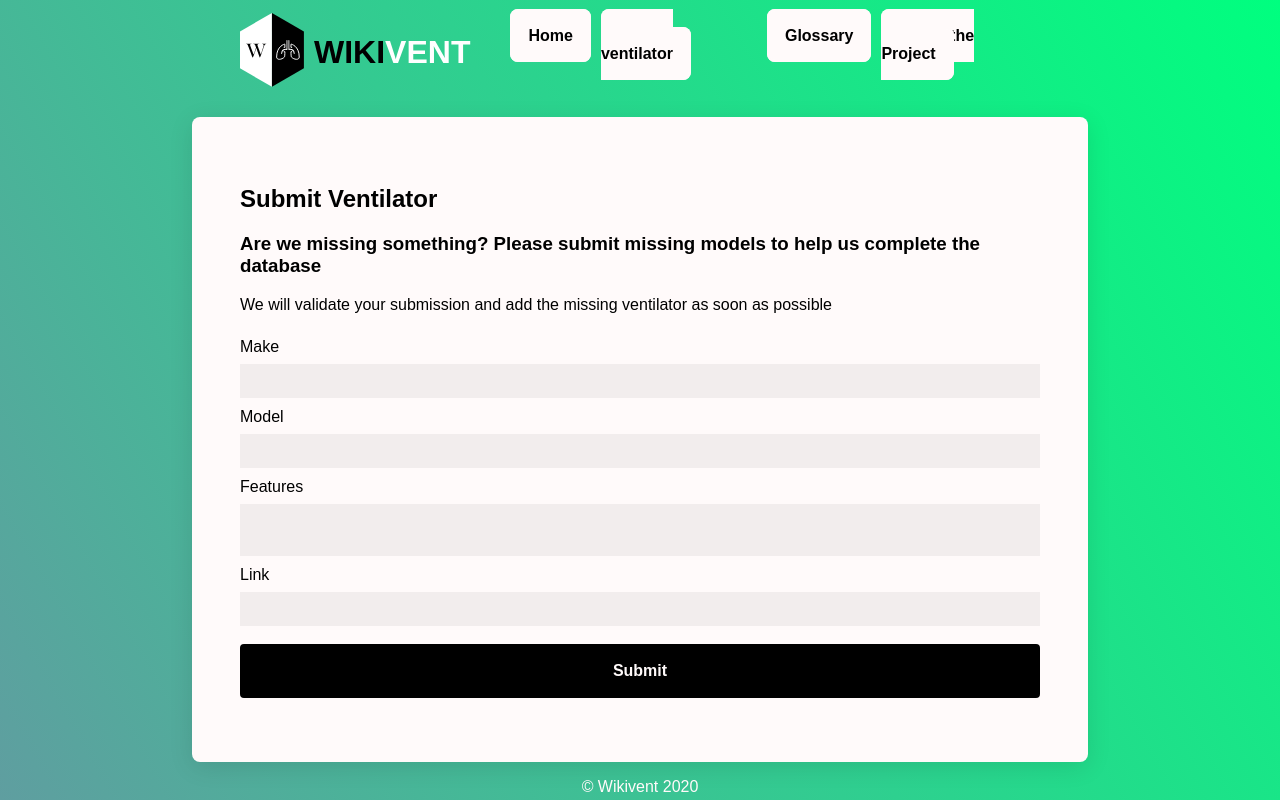
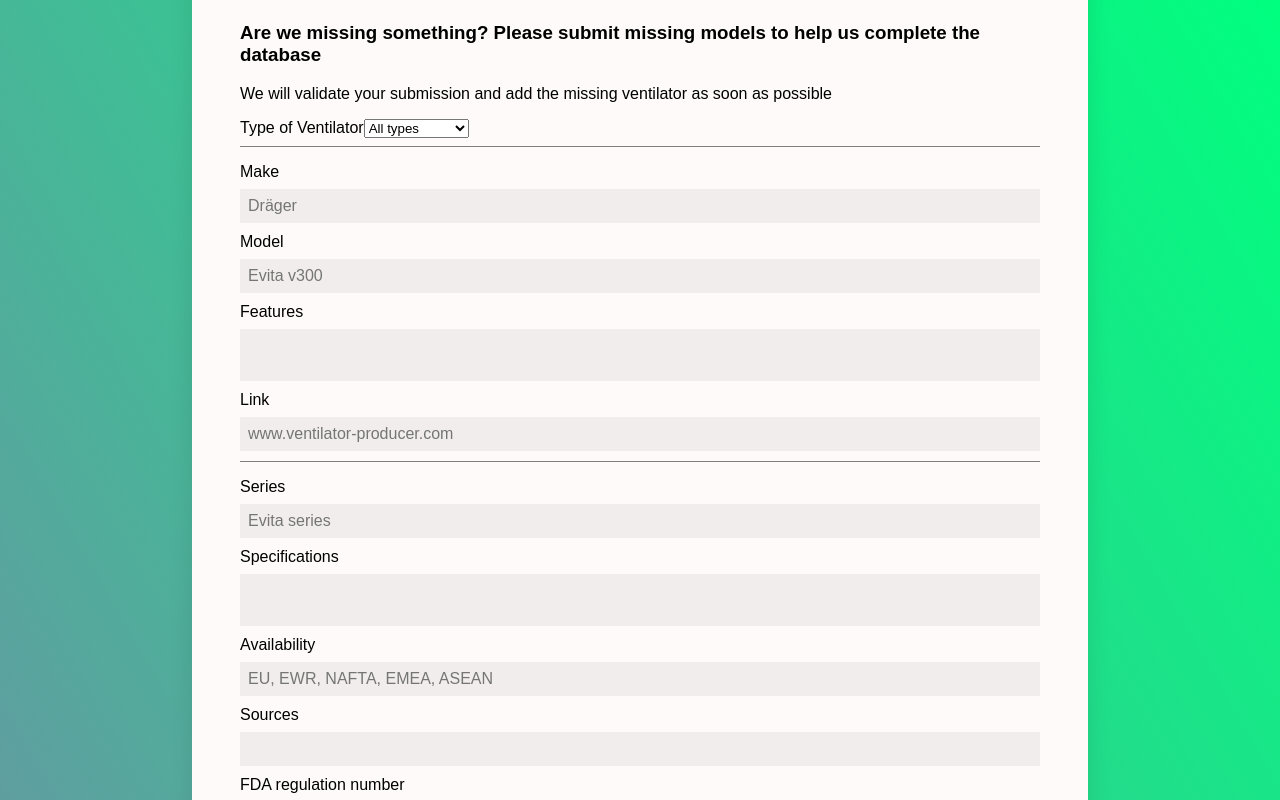
Before and after one commit to supernoir/wikivent, a React (Create React App) app: page /form in a window 1280 px wide. Shown: the top 800 px of the page. Built offline with nearby package versions, Linux system fonts and the light colour scheme.

Commit message:
updates submission form

```diff
--- a/src/components/DataTable/template.tsx
+++ b/src/components/DataTable/template.tsx
@@ -13,6 +13,7 @@
 import { Loader } from '../Loader/template'
 import { Link } from '@reach/router'
 import { ExternalLink } from '../ExternalLink'
+import { TextLink } from '../TextLink/styles'
 
 const tablehead = [
   "Type",
@@ -44,7 +45,7 @@
                 return <tr key={item.id}>
                   <TableCell>{item.type}</TableCell>
                   <TableCell>{item.make}</TableCell>
-                  <TableCell><Link to={`/detail/${item.id}`}>{item.model}</Link></TableCell>
+                  <TableCell><TextLink to={`/detail/${item.id}`}>{item.model}</TextLink></TableCell>
                   <TableCell>
                     <FeatureList>{item.features.map((feature: any) => <FeatureListItem key={feature}>{feature}</FeatureListItem>)}</FeatureList>
                   </TableCell>
--- a/src/components/Select/template.tsx
+++ b/src/components/Select/template.tsx
@@ -9,7 +9,7 @@
 export interface SelectInterface {
   label: string;
   options: Option[];
-  onChange?: () => void
+  onChange?: (id: string, val: string) => void
 }
 
 
@@ -20,6 +20,10 @@
     evt.preventDefault()
     let newSelection = evt?.currentTarget?.value
     setSelection(newSelection)
+    if (onChange) {
+      const formId = evt.currentTarget.id
+      onChange(formId, newSelection)
+    }
   }
 
   return (
--- a/src/pages/public/Home/template.tsx
+++ b/src/pages/public/Home/template.tsx
@@ -7,30 +7,8 @@
 import { Paper } from '../../../components/Paper/styles'
 import axios from "axios"
 import { Select } from '../../../components/Select/template'
-import { VentilatorApplicationTypes } from '../../../types/inventory/VentilatorTypes'
+import { VentilatorApplicationTypes, ventilatorTypeOptions } from '../../../types/inventory/VentilatorTypes'
 
-const ventilatorTypeOptions = [
-  {
-    id: 0,
-    value: "all",
-    label: "All types"
-  },
-  {
-    id: 1,
-    value: VentilatorApplicationTypes.IntensiveCare,
-    label: "Intensive care"
-  },
-  {
-    id: 2,
-    value: VentilatorApplicationTypes.MobileCare,
-    label: "Mobile care"
-  },
-  {
-    id: 3,
-    value: VentilatorApplicationTypes.NeonatalCare,
-    label: "Neonatal care"
-  },
-]
 
 interface HomePageProps extends RouteComponentProps { }
 
--- a/src/pages/public/Submission/styles.ts
+++ b/src/pages/public/Submission/styles.ts
@@ -51,3 +51,7 @@
 export const Label = styled.label`
   margin: 0.5em 0;
 `
+export const Divider = styled.div`
+  margin: 0.5em 0;
+  border-bottom: 1px solid grey;
+`
--- a/src/pages/public/Submission/template.tsx
+++ b/src/pages/public/Submission/template.tsx
@@ -9,8 +9,11 @@
   FormComponent,
   TextInput,
   TextArea,
-  Label
+  Label,
+  Divider
 } from './styles'
+import { ventilatorTypeOptions } from '../../../types/inventory/VentilatorTypes'
+import { Select } from '../../../components/Select/template'
 
 interface FormPageProps extends RouteComponentProps { }
 
@@ -23,6 +26,11 @@
     const formValue = evt.currentTarget.value;
     const formId = evt.currentTarget.id
     setForm({ ...form, [formId]: formValue })
+  }
+
+  const handleSelect = (id: string, val: string) => {
+    console.log(val)
+    setForm({ ...form, [id]: val })
   }
 
   const handleSubmit = (evt: React.MouseEvent) => {
@@ -43,12 +51,16 @@
       <p>We will validate your submission and add the missing ventilator as soon as possible</p>
       <Form>
         <FormComponent>
+          <Select label={"Type of Ventilator"} options={ventilatorTypeOptions} onChange={handleSelect} />
+        </FormComponent>
+        <Divider />
+        <FormComponent>
           <Label>Make</Label>
-          <TextInput id="make" type="text" onChange={handleInput} required />
+          <TextInput id="make" type="text" placeholder={"Dräger"} onChange={handleInput} required />
         </FormComponent>
         <FormComponent>
           <Label>Model</Label>
-          <TextInput id="model" type="text" onChange={handleInput} required />
+          <TextInput id="model" type="text" placeholder={"Evita v300"} onChange={handleInput} required />
         </FormComponent>
         <FormComponent>
           <Label>Features</Label>
@@ -56,7 +68,28 @@
         </FormComponent>
         <FormComponent>
           <Label>Link</Label>
-          <TextInput id="link" type="text" onChange={handleInput} />
+          <TextInput id="link" type="text" placeholder="www.ventilator-producer.com" onChange={handleInput} />
+        </FormComponent>
+        <Divider />
+        <FormComponent>
+          <Label>Series</Label>
+          <TextInput id="series" type="text" placeholder={"Evita series"} onChange={handleInput} />
+        </FormComponent>
+        <FormComponent>
+          <Label>Specifications</Label>
+          <TextArea id="specs" onChange={handleInput} />
+        </FormComponent>
+        <FormComponent>
+          <Label>Availability</Label>
+          <TextInput id="availability" placeholder={"EU, EWR, NAFTA, EMEA, ASEAN"} type="text" onChange={handleInput} />
+        </FormComponent>
+        <FormComponent>
+          <Label>Sources</Label>
+          <TextInput id="sources" type="text" onChange={handleInput} />
+        </FormComponent>
+        <FormComponent>
+          <Label>FDA regulation number</Label>
+          <TextInput id="regNumber" type="text" onChange={handleInput} />
         </FormComponent>
         <Button type="submit" onClick={handleSubmit}>Submit</Button>
       </Form>
--- a/src/styles.ts
+++ b/src/styles.ts
@@ -2,20 +2,21 @@
 
 export const GlobalStyle = createGlobalStyle`
 @import url('https://fonts.googleapis.com/css?family=Source+Sans+Pro&display=swap');
-  body {
+  html, body, #root, .App {
+  height: 100vh;
   font-family: 'Source Sans Pro', sans-serif;
   margin: 0;
   padding: 0;
-  background: snow;
+  zoom: 1;
+  background: linear-gradient(60deg, cadetblue, springgreen);
   }
 `
 
-export const StyledApp = styled.div`
+
+export const StyledApp = styled.main`
   margin: 0;
   padding: 0;
-  width: 100vw;
-  height: 100vh;
-  background: linear-gradient(60deg, cadetblue, springgreen);
+  height: 100%;
   display: flex;
   flex-direction: column;
   flex-wrap: nowrap;
--- a/src/types/inventory/VentilatorModel.ts
+++ b/src/types/inventory/VentilatorModel.ts
@@ -31,5 +31,7 @@
   // Link to product page
   extlink?: string,
   // List of sources
-  sources?: []
+  sources?: [],
+  // FDA regulation number
+  regNumber: string
 }
--- a/src/types/inventory/VentilatorTypes.ts
+++ b/src/types/inventory/VentilatorTypes.ts
@@ -7,3 +7,26 @@
   MobileCare = "mobilecare",
   NeonatalCare = "neonatalcare"
 }
+
+export const ventilatorTypeOptions = [
+  {
+    id: 0,
+    value: "all",
+    label: "All types"
+  },
+  {
+    id: 1,
+    value: VentilatorApplicationTypes.IntensiveCare,
+    label: "Intensive care"
+  },
+  {
+    id: 2,
+    value: VentilatorApplicationTypes.MobileCare,
+    label: "Mobile care"
+  },
+  {
+    id: 3,
+    value: VentilatorApplicationTypes.NeonatalCare,
+    label: "Neonatal care"
+  },
+]
```
